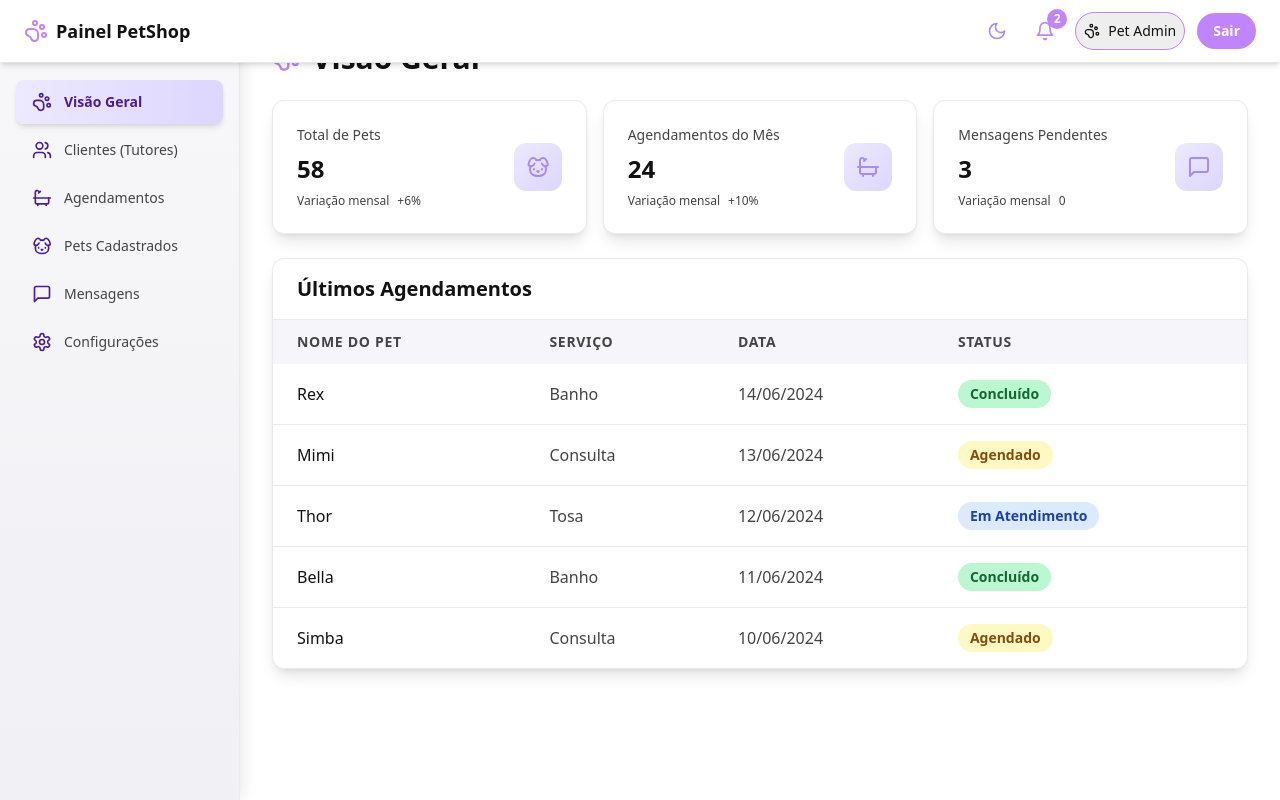
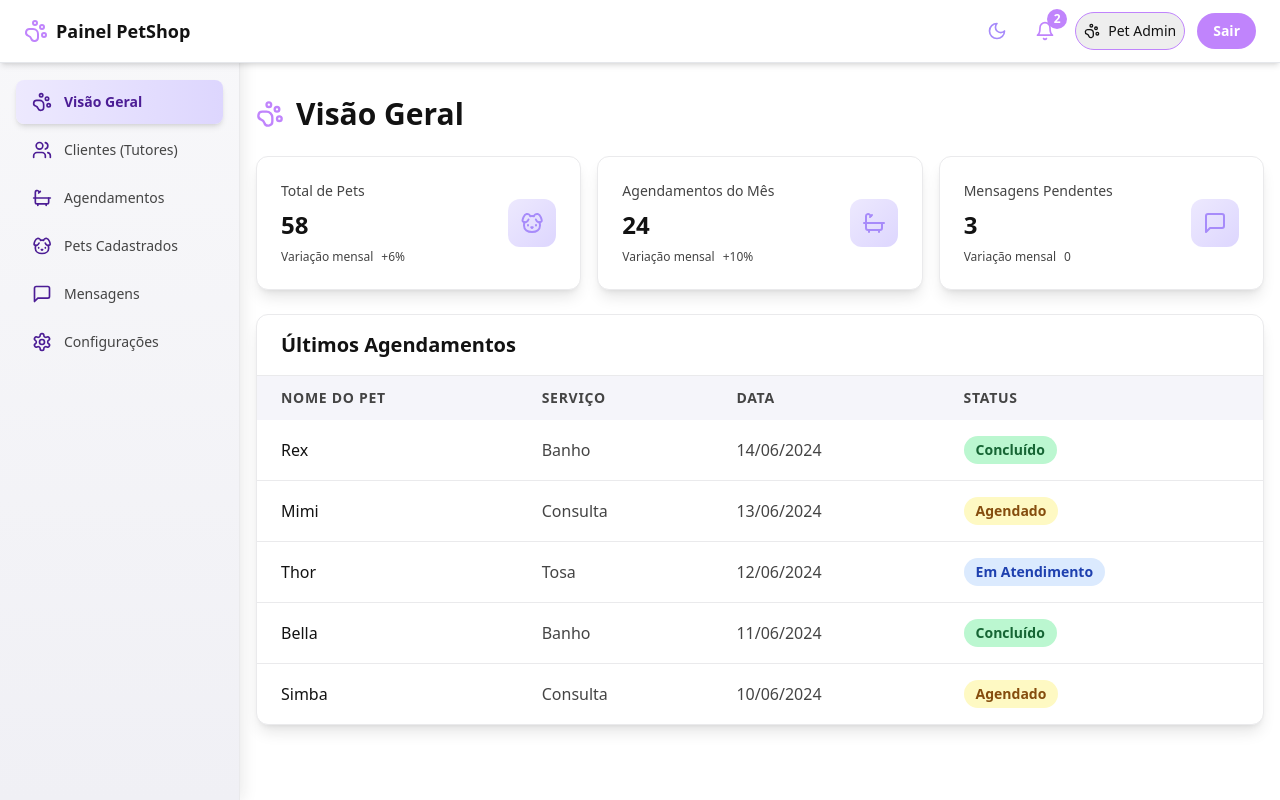
Before and after one commit to iLeviz25/projetoportifolio-petshov1, a React (Vite) app: page /dashboard in a window 1280 px wide. Built offline with nearby package versions, Linux system fonts and the light colour scheme; sample sign-in values are in the browser's storage.

Commit message:
Fix: Dashboard layout issues
- Fixed header overlapping content by adding marginTop to main.
- Ensured sidebar navigation works on all pages.
- Adjusted padding and centering for better layout.

```diff
--- a/src/components/DashboardLayout.tsx
+++ b/src/components/DashboardLayout.tsx
@@ -6,10 +6,11 @@ import { useState } from "react";
 
 interface DashboardLayoutProps {
   children: ReactNode;
+  activeSection: string;
+  setActiveSection: (section: string) => void;
 }
 
-export const DashboardLayout = ({ children }: DashboardLayoutProps) => {
-  const [activeSection, setActiveSection] = useState("overview");
+export const DashboardLayout = ({ children, activeSection, setActiveSection }: DashboardLayoutProps) => {
   const [isSidebarOpen, setIsSidebarOpen] = useState(false);
 
   return (
@@ -23,12 +24,12 @@ export const DashboardLayout = ({ children }: DashboardLayoutProps) => {
         />
       </aside>
 
-      <div className="flex-1 flex flex-col max-w-[1280px] mx-auto w-full px-8 py-6">
+      <div className="flex-1 flex flex-col w-full">
         <Header
           isSidebarOpen={isSidebarOpen}
           setIsSidebarOpen={setIsSidebarOpen}
         />
-        <main className="mt-4">
+        <main className="mt-20 px-4 py-4 max-w-[1200px] mx-auto w-full">
           {children}
         </main>
       </div>
--- a/src/pages/Index.tsx
+++ b/src/pages/Index.tsx
@@ -42,7 +42,10 @@ const Index = () => {
 
   return (
     <ThemeProvider>
-      <DashboardLayout>
+      <DashboardLayout
+        activeSection={activeSection}
+        setActiveSection={setActiveSection}
+      >
         {renderContent()}
         {/* Botão fixo para apenas mobile */}
         <button
```
